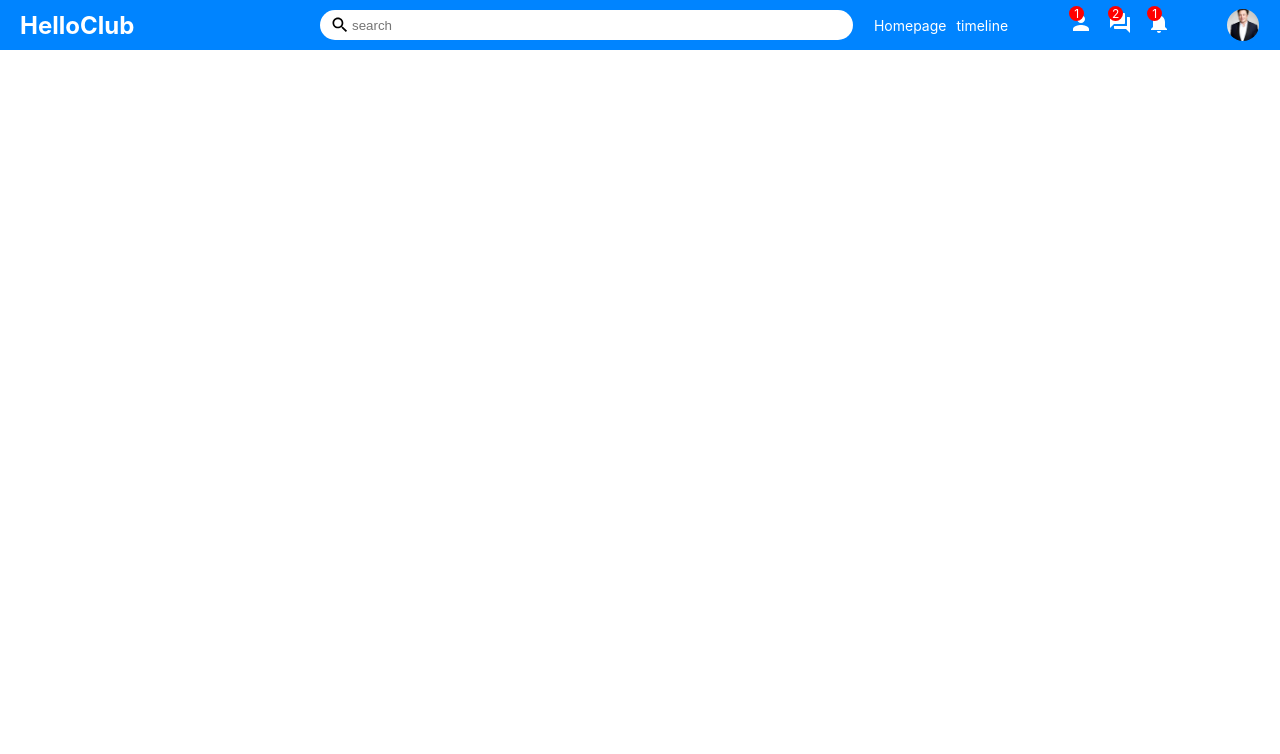
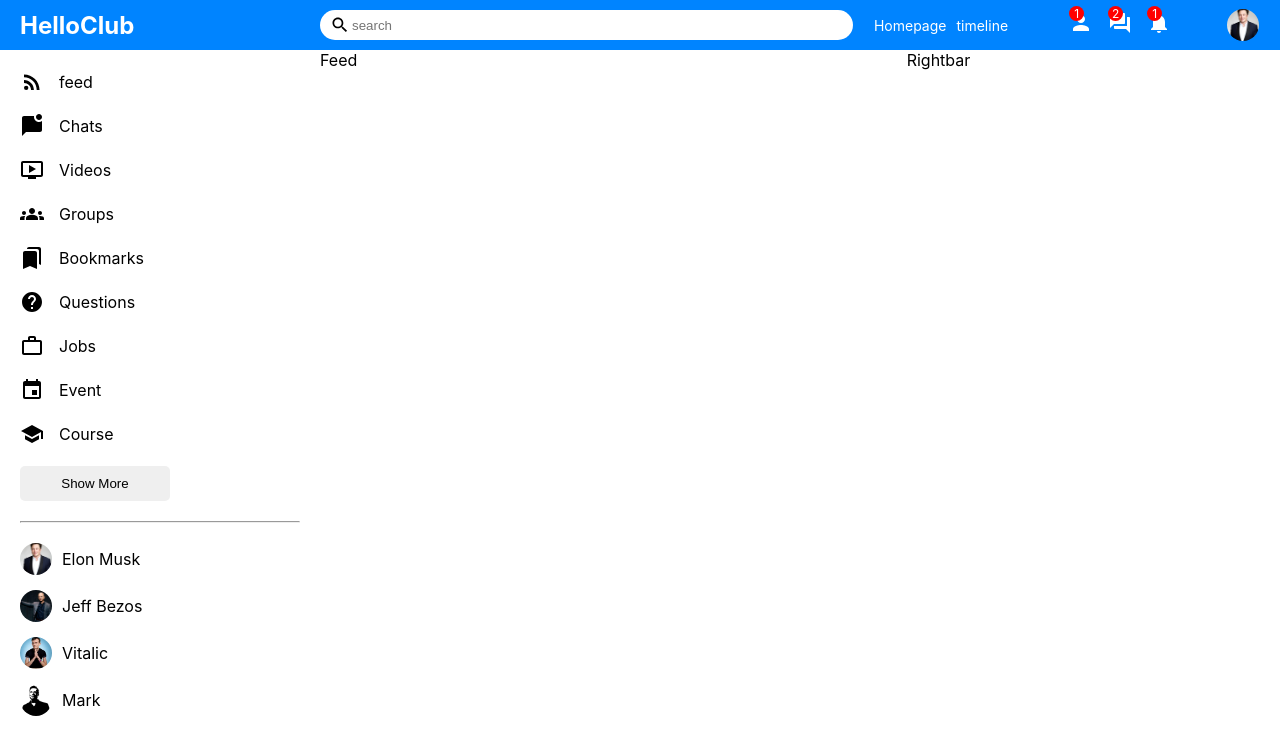
Before and after one commit to amalsabu59/Social-Media-MERN-forntend, a React (Create React App) app: page / in a window 1280 px wide. Shown: the top 754 px of the page. Built offline with nearby package versions, Linux system fonts and the light colour scheme.

Commit message:
sidebar updated

```diff
--- /dev/null
+++ b/src/components/feed/Feed.js
@@ -0,0 +1,11 @@
+import './feed.css'
+
+function Feed() {
+  return (
+    <div className='feed'>
+      Feed
+    </div>
+  )
+}
+
+export default Feed
--- /dev/null
+++ b/src/components/feed/feed.css
@@ -0,0 +1,3 @@
+.feed {
+    flex:5.5;
+}
--- /dev/null
+++ b/src/components/rightbar/Rightbar.js
@@ -0,0 +1,11 @@
+import './rightbar.css'
+
+function Rightbar() {
+  return (
+    <div className='rightbar'>
+      Rightbar
+    </div>
+  )
+}
+
+export default Rightbar
--- /dev/null
+++ b/src/components/rightbar/rightbar.css
@@ -0,0 +1,3 @@
+.rightbar {
+   flex: 3.5;
+}
--- /dev/null
+++ b/src/components/sidebar/Sidebar.js
@@ -0,0 +1,85 @@
+import './sidebar.css'
+import RssFeedIcon from '@mui/icons-material/RssFeed';
+import MarkChatUnreadIcon from '@mui/icons-material/MarkChatUnread';
+import OndemandVideoIcon from '@mui/icons-material/OndemandVideo';
+import GroupsIcon from '@mui/icons-material/Groups';
+import BookmarksIcon from '@mui/icons-material/Bookmarks';
+import HelpIcon from '@mui/icons-material/Help';
+import WorkOutlineIcon from '@mui/icons-material/WorkOutline';
+import EventIcon from '@mui/icons-material/Event';
+import SchoolIcon from '@mui/icons-material/School';
+
+
+
+function Sidebar() {
+  return (
+    <div className='sidebar'>
+      <div className="sidebarWrapper">
+        <ul className="sidebarList">
+          <li className="sidebarListItem">
+              <RssFeedIcon className='sidebarIcon'/>
+              <span className="sidebarListItemText">feed</span>
+          </li>
+          <li className="sidebarListItem">
+              <MarkChatUnreadIcon className='sidebarIcon'/>
+              <span className="sidebarListItemText">Chats</span>
+          </li>
+          <li className="sidebarListItem">
+              <OndemandVideoIcon className='sidebarIcon'/>
+              <span className="sidebarListItemText">Videos</span>
+          </li>
+          <li className="sidebarListItem">
+              <GroupsIcon className='sidebarIcon'/>
+              <span className="sidebarListItemText">Groups</span>
+          </li>
+          <li className="sidebarListItem">
+              <BookmarksIcon className='sidebarIcon'/>
+              <span className="sidebarListItemText">Bookmarks</span>
+          </li>
+          <li className="sidebarListItem">
+              <HelpIcon className='sidebarIcon'/>
+              <span className="sidebarListItemText">Questions</span>
+          </li>
+          <li className="sidebarListItem">
+              <WorkOutlineIcon className='sidebarIcon'/>
+              <span className="sidebarListItemText">Jobs</span>
+          </li>
+          <li className="sidebarListItem">
+              <EventIcon className='sidebarIcon'/>
+              <span className="sidebarListItemText">Event</span>
+          </li>
+          <li className="sidebarListItem">
+              <SchoolIcon className='sidebarIcon'/>
+              <span className="sidebarListItemText">Course</span>
+          </li>
+
+
+
+        </ul>
+        <button className="sidebarButton">Show More</button>
+        <hr className='sidebarHr'/>
+        <ul className="sidebarFriendsList">
+          <li className="sidebarFriend">
+            <img className='sidebarFriendImg' src="/assets/person/1.jpg" alt="" />
+            <span className="sidebarFriendName">Elon Musk</span>
+          </li>
+          <li className="sidebarFriend">
+            <img className='sidebarFriendImg' src="/assets/person/3.jpg" alt="" />
+            <span className="sidebarFriendName">Jeff Bezos</span>
+          </li>
+           <li className="sidebarFriend">
+            <img className='sidebarFriendImg' src="/assets/person/4.jpg" alt="" />
+            <span className="sidebarFriendName">Vitalic</span>
+          </li>
+          <li className="sidebarFriend">
+            <img className='sidebarFriendImg' src="/assets/person/2.png" alt="" />
+            <span className="sidebarFriendName">Mark</span>
+          </li>
+
+        </ul>
+      </div>
+    </div>
+  )
+}
+
+export default Sidebar
--- /dev/null
+++ b/src/components/sidebar/sidebar.css
@@ -0,0 +1,63 @@
+.sidebar {
+    flex: 3;
+    height: calc(100vh - 50px);
+    overflow-y: scroll;
+
+}
+::-webkit-scrollbar{
+    width: 5px;
+
+}
+::-webkit-scrollbar-track{
+
+    background-color: #f1f1f1;
+}
+::-webkit-scrollbar-thumb{
+
+    background-color: rgb(230, 231, 233);
+}
+.sidebarWrapper {
+    padding: 20px;
+
+}
+.sidebarList {
+    padding: 0;
+    margin: 0;
+    list-style: none;
+}
+.sidebarListItem {
+    display: flex;
+    align-items: center;
+    margin-bottom: 20px;
+}
+.sidebarIcon {
+   margin-right: 15px;
+}
+.sidebarButton {
+    width: 150px;
+    border: none;
+    padding: 10px;
+    border-radius: 5px;
+    font-weight: 500;
+}
+.sidebarHr {
+    margin: 20px 0;
+}
+.sidebarFriendsList {
+    padding: 0;
+    margin: 0;
+    list-style: none;
+
+}
+.sidebarFriend {
+    display: flex;
+    align-items: center;
+    margin-bottom: 15px;
+}
+.sidebarFriendImg {
+    width: 32px;
+    height: 32px;
+    border-radius: 50%;
+    object-fit: cover;
+    margin-right: 10px;
+}
--- a/src/pages/home/Home.css
+++ b/src/pages/home/Home.css
@@ -0,0 +1,4 @@
+.homeContainer {
+    display: flex;
+    width: 100%;
+}
--- a/src/pages/home/Home.js
+++ b/src/pages/home/Home.js
@@ -1,9 +1,20 @@
-
+import './Home.css'
 import Topbar from "../../components/topbar/Topbar"
+import Sidebar from "../../components/sidebar/Sidebar"
+import Feed from "../../components/feed/Feed"
+import Rightbar from "../../components/rightbar/Rightbar"
 function Home() {
   return (
     <div>
+        <>
         <Topbar />
+        <div className="homeContainer">
+        <Sidebar />
+        <Feed />
+        <Rightbar />
+        </div>
+
+        </>
     </div>
   )
 }
```
Also changed, not shown: public/assets/person/3.jpg (renamed from public/assets/person/file-20220120-9047-19fj1zf.jpg), public/assets/person/4.jpg (renamed from public/assets/person/download.jpg).
